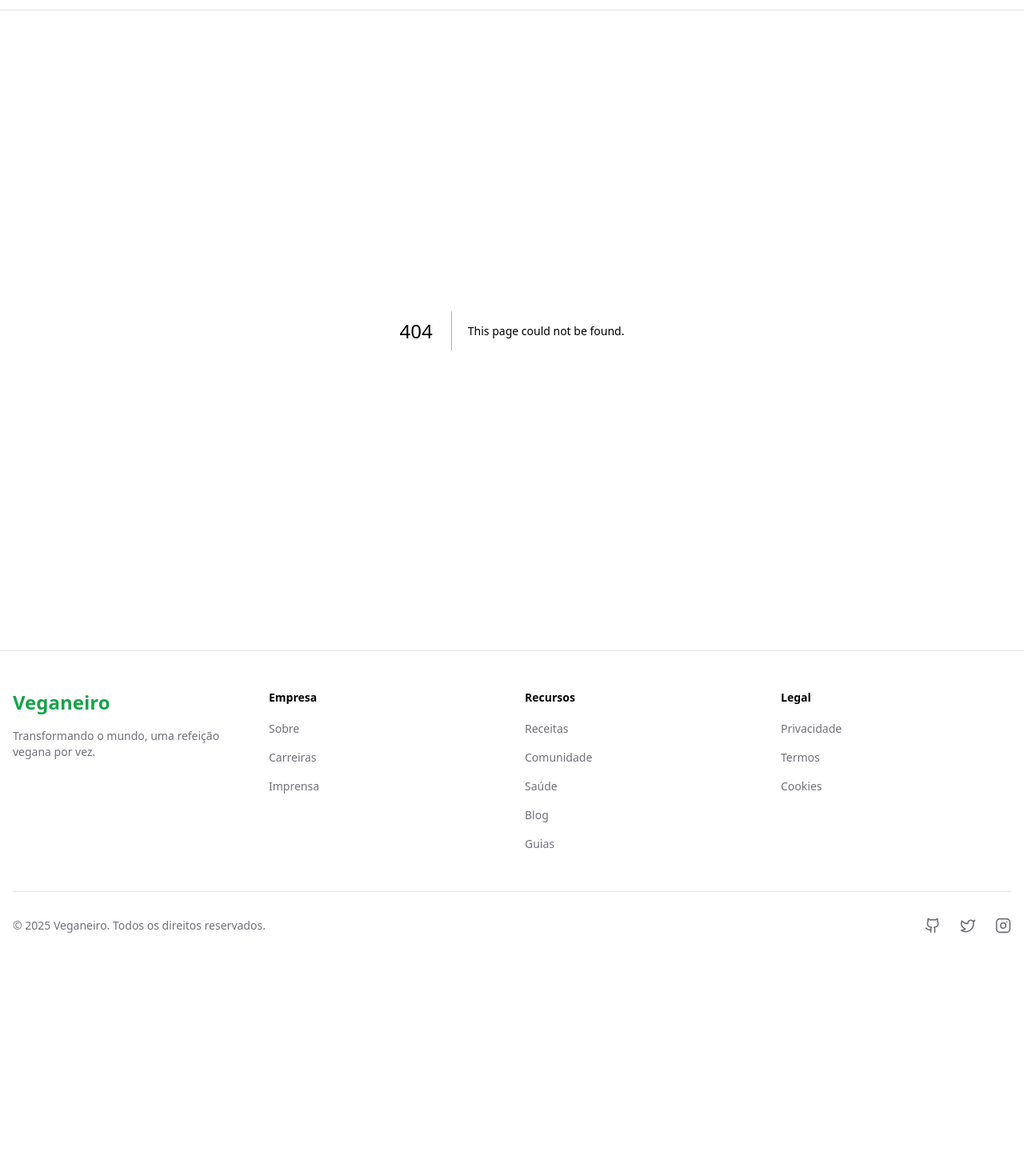
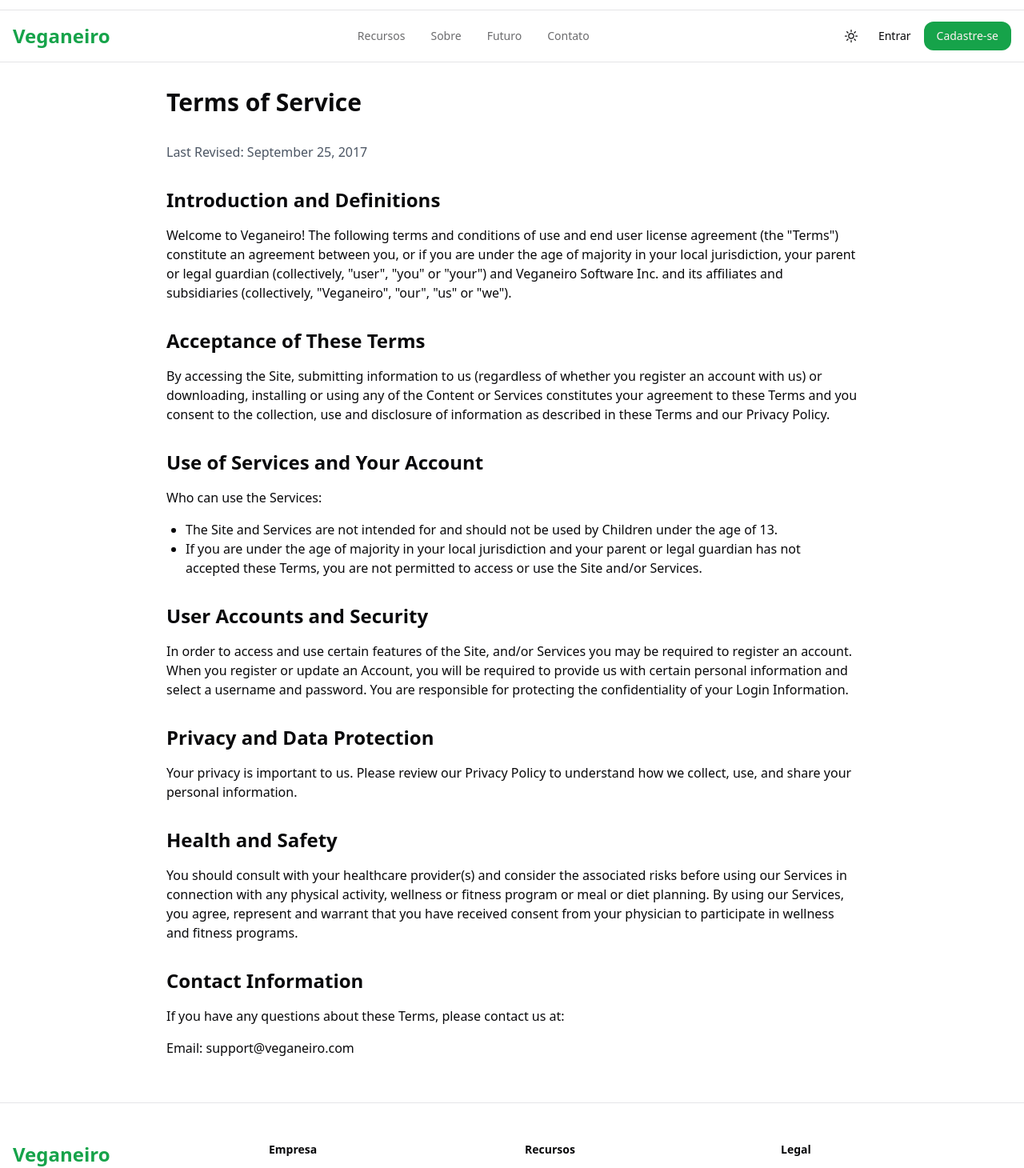
Before and after one commit to dominguesh/veganeiro-webapp, a Next.js app in the folder frontend/: page /terms in a window 1280 px wide. Before the commit this address had no page. Shown: the part 52-1512 px from the top of the page at 80% size. Before the commit the page ends 1267 px from the top, so only its background shows below. Built offline with nearby package versions, Linux system fonts and the light colour scheme.

Commit message:
terms and conditions pages

```diff
--- a/frontend/src/components/layout/Footer.tsx
+++ b/frontend/src/components/layout/Footer.tsx
@@ -25,9 +25,9 @@
       { name: t('footer.guides'), href: '/guides' },
     ],
     legal: [
-      { name: t('footer.privacy'), href: '/privacy' },
+      { name: t('footer.privacy'), href: '/privacy-policy' },
       { name: t('footer.terms'), href: '/terms' },
-      { name: t('footer.cookies'), href: '/cookies' },
+      { name: t('footer.cookies'), href: '/cookie-policy' },
     ],
   }
 
--- /dev/null
+++ b/frontend/src/pages/privacy-policy.tsx
@@ -0,0 +1,49 @@
+import React from 'react';
+import Layout from '../components/layout/Layout';
+
+const PrivacyPolicy = () => {
+  return (
+    <Layout>
+      <div className="max-w-4xl mx-auto px-4 py-8">
+        <h1 className="text-3xl font-bold mb-8">Privacy Policy</h1>
+        <div className="prose prose-lg">
+          <p className="text-gray-600 mb-4">Last Revised: October 2, 2024</p>
+
+          <p className="mb-6">
+            This privacy notice (the "Privacy Notice") together with the Terms of Use constitutes an agreement between you and Veganeiro Software Inc. and its affiliates (collectively "Veganeiro", "us", "our," or "we") while accessing and using our website located at Veganeiro.com, other websites we own or operate, and/or Veganeiro's mobile applications (collectively, the "Site").
+          </p>
+
+          <h2 className="text-2xl font-semibold mt-8 mb-4">Consent</h2>
+          <p className="mb-6">
+            By accessing the Site, registering with Veganeiro, creating a user profile on our Site, or submitting information to Veganeiro, you consent to this Privacy Notice and the collection and use of information as described below.
+          </p>
+
+          <h2 className="text-2xl font-semibold mt-8 mb-4">Personal Information</h2>
+          <p className="mb-4">As used in this Privacy Notice, "Personal Information" means information that identifies, relates to, describes, references, is capable of being associated with, or could reasonably be linked, directly or indirectly, with a particular individual consumer, account or device, such as:</p>
+          <ul className="list-disc pl-6 mb-6">
+            <li>Identifiers (e.g., name, address, telephone number, email address, username)</li>
+            <li>Sensitive Personal Information (e.g. state identification number, financial information)</li>
+            <li>Protected classification information (e.g. age, citizenship, sex, veteran or military status)</li>
+            <li>Nutrition and personal health related information</li>
+            <li>Connections (e.g. apps, devices, professionals and friends connected to your account)</li>
+            <li>Biometric information</li>
+            <li>Internet or other similar activity</li>
+            <li>Employment-related information</li>
+            <li>Commercial information</li>
+          </ul>
+
+          <h2 className="text-2xl font-semibold mt-8 mb-4">Data Security</h2>
+          <p className="mb-6">
+            It is Veganeiro's policy to treat your Personal Information with complete confidentiality. We minimize the Personal Information we store and employ commercially appropriate and reasonable safeguards both online and offline to maintain the security, confidentiality, and integrity of information that we collect about you.
+          </p>
+
+          <h2 className="text-2xl font-semibold mt-8 mb-4">Contact Information</h2>
+          <p className="mb-4">If you have any questions about this Privacy Policy, please contact us at:</p>
+          <p className="mb-6">Email: privacy@veganeiro.com</p>
+        </div>
+      </div>
+    </Layout>
+  );
+};
+
+export default PrivacyPolicy;
--- /dev/null
+++ b/frontend/src/pages/terms.tsx
@@ -0,0 +1,53 @@
+import React from 'react';
+import Layout from '../components/layout/Layout';
+
+const Terms = () => {
+  return (
+    <Layout>
+      <div className="max-w-4xl mx-auto px-4 py-8">
+        <h1 className="text-3xl font-bold mb-8">Terms of Service</h1>
+        <div className="prose prose-lg">
+          <p className="text-gray-600 mb-4">Last Revised: September 25, 2017</p>
+
+          <h2 className="text-2xl font-semibold mt-8 mb-4">Introduction and Definitions</h2>
+          <p className="mb-6">
+            Welcome to Veganeiro! The following terms and conditions of use and end user license agreement (the "Terms") constitute an agreement between you, or if you are under the age of majority in your local jurisdiction, your parent or legal guardian (collectively, "user", "you" or "your") and Veganeiro Software Inc. and its affiliates and subsidiaries (collectively, "Veganeiro", "our", "us" or "we").
+          </p>
+
+          <h2 className="text-2xl font-semibold mt-8 mb-4">Acceptance of These Terms</h2>
+          <p className="mb-6">
+            By accessing the Site, submitting information to us (regardless of whether you register an account with us) or downloading, installing or using any of the Content or Services constitutes your agreement to these Terms and you consent to the collection, use and disclosure of information as described in these Terms and our Privacy Policy.
+          </p>
+
+          <h2 className="text-2xl font-semibold mt-8 mb-4">Use of Services and Your Account</h2>
+          <p className="mb-4">Who can use the Services:</p>
+          <ul className="list-disc pl-6 mb-6">
+            <li>The Site and Services are not intended for and should not be used by Children under the age of 13.</li>
+            <li>If you are under the age of majority in your local jurisdiction and your parent or legal guardian has not accepted these Terms, you are not permitted to access or use the Site and/or Services.</li>
+          </ul>
+
+          <h2 className="text-2xl font-semibold mt-8 mb-4">User Accounts and Security</h2>
+          <p className="mb-6">
+            In order to access and use certain features of the Site, and/or Services you may be required to register an account. When you register or update an Account, you will be required to provide us with certain personal information and select a username and password. You are responsible for protecting the confidentiality of your Login Information.
+          </p>
+
+          <h2 className="text-2xl font-semibold mt-8 mb-4">Privacy and Data Protection</h2>
+          <p className="mb-6">
+            Your privacy is important to us. Please review our Privacy Policy to understand how we collect, use, and share your personal information.
+          </p>
+
+          <h2 className="text-2xl font-semibold mt-8 mb-4">Health and Safety</h2>
+          <p className="mb-6">
+            You should consult with your healthcare provider(s) and consider the associated risks before using our Services in connection with any physical activity, wellness or fitness program or meal or diet planning. By using our Services, you agree, represent and warrant that you have received consent from your physician to participate in wellness and fitness programs.
+          </p>
+
+          <h2 className="text-2xl font-semibold mt-8 mb-4">Contact Information</h2>
+          <p className="mb-4">If you have any questions about these Terms, please contact us at:</p>
+          <p className="mb-6">Email: support@veganeiro.com</p>
+        </div>
+      </div>
+    </Layout>
+  );
+};
+
+export default Terms;
```
